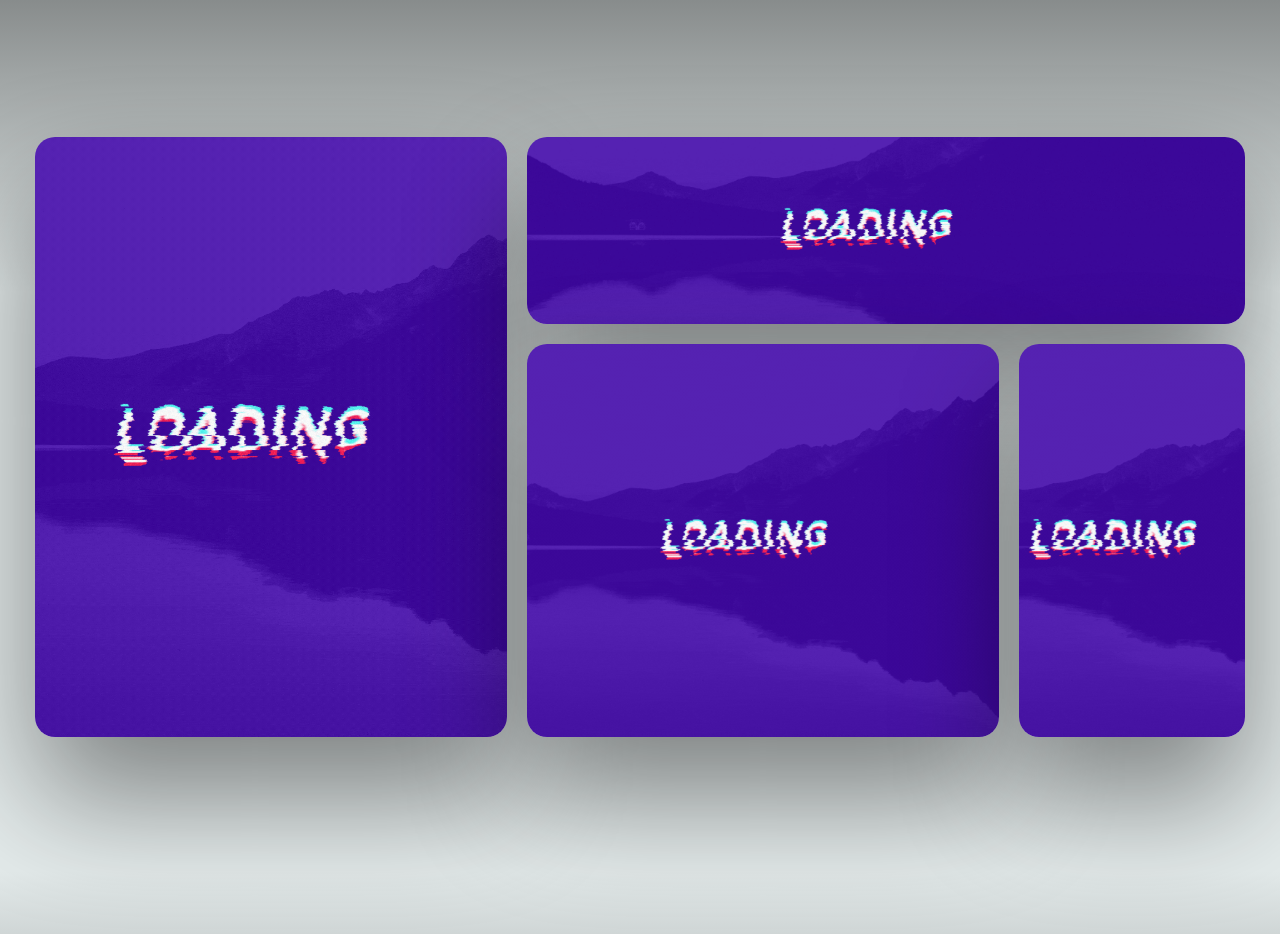
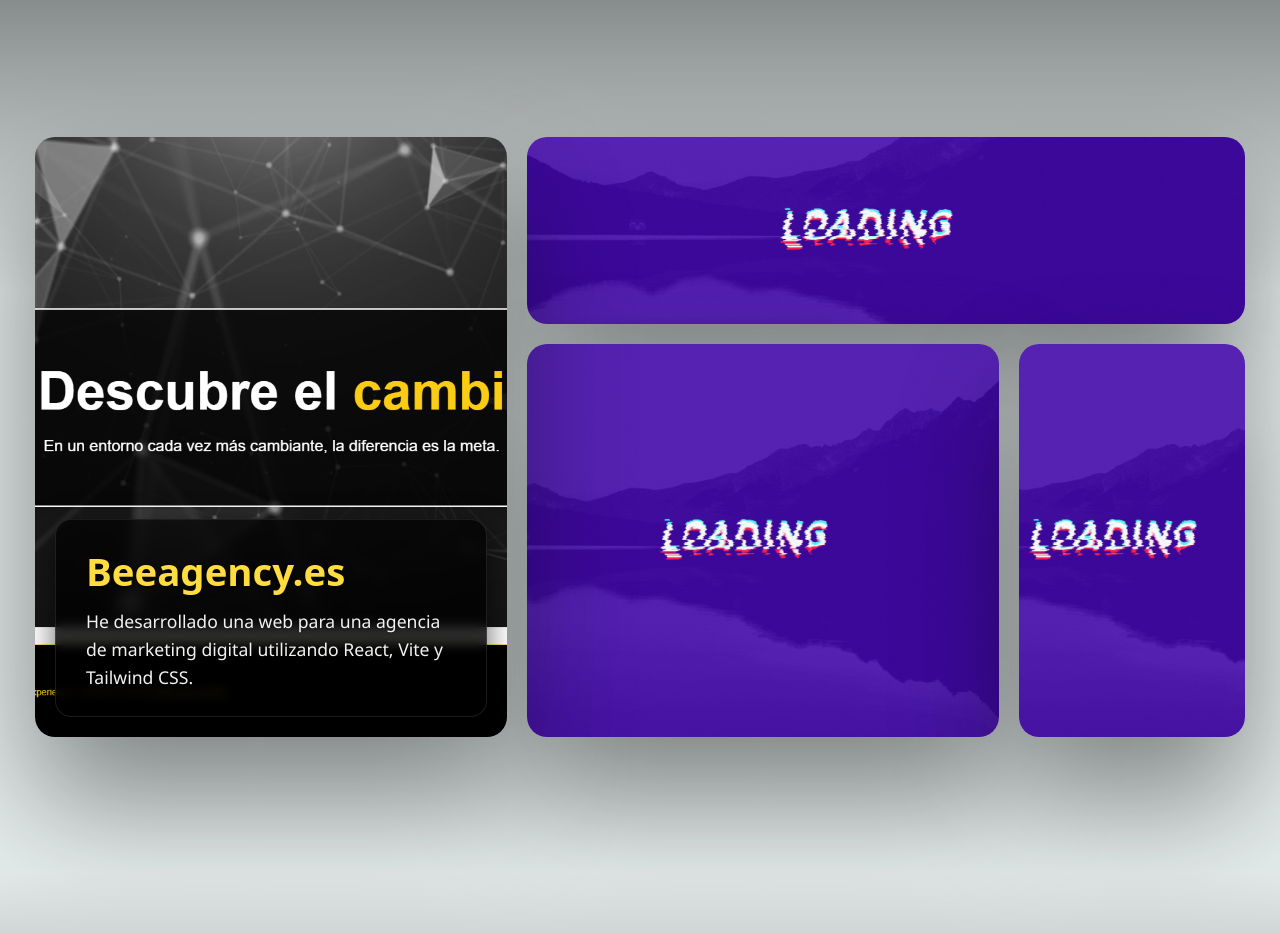
Before and after one commit to enolgarciiaa/portfolio--Personal, a plain HTML site: page index.html in a window 1280 px wide. Shown: the part 4660-5594 px from the top of the page. Drawn offline with nearby package versions, Linux system fonts and the light colour scheme; a web font is replaced by a local one.

Commit message:
añadimos proyecto a portfolio

```diff
--- a/index.html
+++ b/index.html
@@ -208,7 +208,17 @@
 
 
 					<div class="parent">
-						<div class="div1"></div>
+						<a href="https://beeagency.es/" target="_blank" class="link-card">
+							<div class="div1">
+							  <div class="overlay-text">
+								<h3>Beeagency.es</h3>
+								<p>
+								  He desarrollado una web para una agencia de marketing digital utilizando React, Vite y Tailwind CSS.
+								</p>
+							  </div>
+							</div>
+						  </a>
+
 						<div class="div2"></div>
 						<div class="div3"></div>
 						<div class="div4"></div>
--- a/style.css
+++ b/style.css
@@ -611,15 +611,54 @@ ul {
 
 
 .div1 {
+  position: relative; /* necesario para posicionar el texto */
   grid-column: span 2 / span 2;
   grid-row: span 6 / span 6;
-    background-image: url(images/proceso1.gif);
+  background-image: url(images/Beeagencymkt.png);
   background-size: cover;
   background-position: center;
   transition: transform 0.4s ease;
   box-shadow: 0 60px 120px rgba(0, 0, 0, 0.45);
   border-radius: 20px;
-}
+  overflow: hidden; /* por si acaso */
+}
+
+.link-card {
+  display: contents; /* hace que no afecte al grid layout */
+  text-decoration: none;
+  color: inherit;
+}
+
+.overlay-text {
+  position: absolute;
+  bottom: 20px;
+  left: 20px;
+  right: 20px;
+  background: linear-gradient(180deg, rgba(0,0,0,0.7) 0%, rgba(0,0,0,0.9) 100%);
+  padding: 25px 30px;
+  border-radius: 16px;
+  color: white;
+  font-family: 'Segoe UI', sans-serif;
+  box-shadow: 0 8px 30px rgba(0,0,0,0.6);
+  backdrop-filter: blur(6px);
+  border: 1px solid rgba(255, 255, 255, 0.1);
+}
+
+.overlay-text h3 {
+  font-size: 2.4rem;
+  margin-bottom: 10px;
+  font-family: "Knewave", system-ui;
+  color: #ffdc3f; /* Amarillo llamativo para resaltar el título */
+  text-shadow: 1px 1px 4px rgba(0, 0, 0, 0.7);
+}
+
+.overlay-text p {
+  font-size: 1.1rem;
+  line-height: 1.6;
+  color: #f2f2f2;
+  text-shadow: 0 0 5px rgba(0, 0, 0, 0.5);
+}
+
 
 .div2 {
   grid-column: span 3 / span 3;
```
Also changed, not shown: images/Beeagencymkt.png (added). Lines whose indentation alone changed are shown as unchanged.
